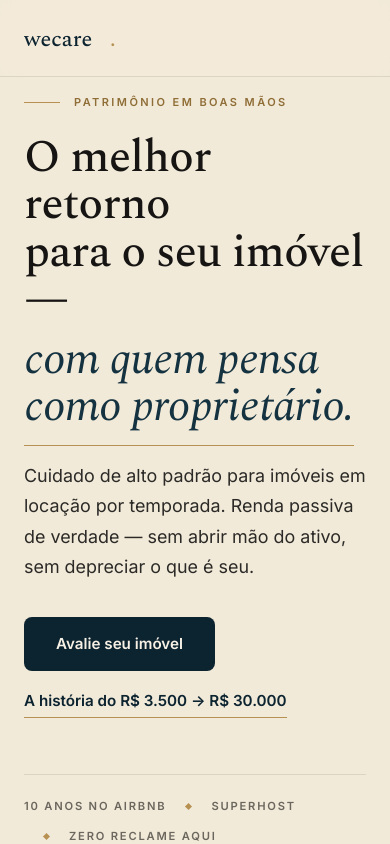
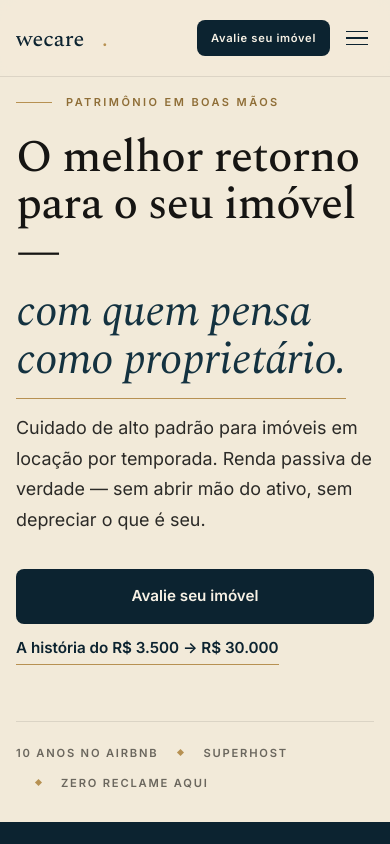
Before and after one commit to WECARE-HOSTING/site-wecare, a Next.js app: page / in a window 390 px wide. Shown: the top 844 px of the page. Built offline with nearby package versions, Linux system fonts and the light colour scheme.

Commit message:
feat: mobile responsive - hamburger nav + breakpoints 900/640px

```diff
--- a/src/app/globals.css
+++ b/src/app/globals.css
@@ -175,6 +175,11 @@ section {
   box-shadow: var(--shadow);
 }
 
+/* Mobile hamburger — hidden by default, shown via media query */
+.wc-nav-mobile {
+  display: none;
+}
+
 /* Nav links */
 .wc-nav-link {
   font-size: 0.72rem;
@@ -278,6 +283,9 @@ details[open] .faq-chevron {
   .wc-nav-links {
     display: none !important;
   }
+  .wc-nav-mobile {
+    display: flex !important;
+  }
   .wc-proof-grid {
     grid-template-columns: 1fr 1fr !important;
   }
@@ -316,3 +324,58 @@ details[open] .faq-chevron {
     grid-template-columns: 1fr !important;
   }
 }
+
+/* ============================================================
+   Mobile small < 640px
+   ============================================================ */
+@media (max-width: 640px) {
+  .wc-container {
+    padding: 0 16px !important;
+  }
+
+  /* ProofBar — 1 col + remove inner left borders */
+  .wc-proof-grid {
+    grid-template-columns: 1fr !important;
+  }
+  .wc-proof-border {
+    border-left: none !important;
+    padding-left: 0 !important;
+  }
+
+  /* Planos notes: 2 col → 1 col */
+  .wc-grid-4 {
+    grid-template-columns: 1fr !important;
+  }
+
+  /* Portfolio: 2 col → 1 col, hide mosaic */
+  .wc-portfolio-grid {
+    grid-template-columns: 1fr !important;
+  }
+  .wc-portfolio-mosaic {
+    display: none !important;
+  }
+
+  /* Hero CTAs: stack vertically, primary full-width */
+  .wc-hero-ctas {
+    flex-direction: column !important;
+    align-items: flex-start !important;
+    gap: 12px !important;
+  }
+  .wc-hero-ctas > a:first-child {
+    display: block !important;
+    text-align: center !important;
+    width: 100% !important;
+  }
+
+  /* CTA section: stack vertically, primary full-width */
+  .wc-cta-group {
+    flex-direction: column !important;
+    align-items: flex-start !important;
+    gap: 16px !important;
+  }
+  .wc-cta-group > a:first-child {
+    display: block !important;
+    text-align: center !important;
+    width: 100% !important;
+  }
+}
--- a/src/components/CTAFinal.tsx
+++ b/src/components/CTAFinal.tsx
@@ -33,7 +33,7 @@ export default function CTAFinal() {
           <p style={{ fontSize: "1.1rem", lineHeight: 1.7, color: "var(--navy-100)", margin: "26px 0 36px", maxWidth: "52ch" }}>
             Avaliamos o seu imóvel sem compromisso. Se houver fit dos dois lados, seguimos para o contrato de gestão. Quem está, está bem.
           </p>
-          <div style={{ display: "flex", gap: 18, flexWrap: "wrap", alignItems: "center" }}>
+          <div className="wc-cta-group" style={{ display: "flex", gap: 18, flexWrap: "wrap", alignItems: "center" }}>
             <a
               href={WA_LINK}
               target="_blank"
--- a/src/components/Hero.tsx
+++ b/src/components/Hero.tsx
@@ -68,7 +68,7 @@ export default function Hero() {
               Cuidado de alto padrão para imóveis em locação por temporada. Renda passiva de verdade — sem abrir mão do ativo, sem depreciar o que é seu.
             </p>
 
-            <div style={{ display: "flex", gap: 18, flexWrap: "wrap", alignItems: "center" }}>
+            <div className="wc-hero-ctas" style={{ display: "flex", gap: 18, flexWrap: "wrap", alignItems: "center" }}>
               <a
                 href="https://wa.me/5511969760183?text=Quero%20avaliar%20o%20meu%20im%C3%B3vel%20para%20a%20WECARE%20fazer%20a%20gest%C3%A3o"
                 target="_blank"
--- a/src/components/Nav.tsx
+++ b/src/components/Nav.tsx
@@ -1,10 +1,23 @@
 "use client";
-import { useEffect, useRef } from "react";
+import { useEffect, useRef, useState } from "react";
 
 export default function Nav() {
   const headerRef = useRef<HTMLElement>(null);
   const timerRef = useRef<ReturnType<typeof setTimeout> | null>(null);
   const hiddenRef = useRef(false);
+  const menuOpenRef = useRef(false);
+  const [menuOpen, setMenuOpen] = useState(false);
+
+  const toggleMenu = () => {
+    const next = !menuOpenRef.current;
+    menuOpenRef.current = next;
+    setMenuOpen(next);
+    if (next && headerRef.current) {
+      headerRef.current.style.transform = "translateY(0)";
+      headerRef.current.style.opacity = "1";
+      if (timerRef.current) clearTimeout(timerRef.current);
+    }
+  };
 
   useEffect(() => {
     const header = headerRef.current;
@@ -17,6 +30,7 @@ export default function Nav() {
     };
 
     const hide = () => {
+      if (menuOpenRef.current) return;
       header.style.transform = "translateY(-100%)";
       header.style.opacity = "0";
       hiddenRef.current = true;
@@ -28,10 +42,8 @@ export default function Nav() {
       timerRef.current = setTimeout(hide, 3000);
     };
 
-    // Start the timer on mount
     timerRef.current = setTimeout(hide, 3000);
 
-    // Any user interaction resets the timer and shows the nav
     const events = ["scroll", "mousemove", "touchstart", "keydown", "click"];
     events.forEach(ev => window.addEventListener(ev, resetTimer, { passive: true }));
 
@@ -61,26 +73,17 @@ export default function Nav() {
     >
       <div
         className="wc-container"
-        style={{
-          display: "flex",
-          alignItems: "center",
-          justifyContent: "space-between",
-          height: 76,
-        }}
+        style={{ display: "flex", alignItems: "center", justifyContent: "space-between", height: 76 }}
       >
         {/* Logo */}
         <a href="#topo" style={{ textDecoration: "none", display: "inline-flex", alignItems: "center", gap: 10 }}>
           <svg width="120" height="28" viewBox="0 0 120 28" fill="none" aria-label="WeCare">
-            <text x="0" y="22" fontFamily="var(--font-serif)" fontWeight="500" fontSize="22" fill="var(--navy-800)">
-              wecare
-            </text>
-            <text x="86" y="22" fontFamily="var(--font-serif)" fontWeight="500" fontSize="22" fill="var(--gold-500)">
-              .
-            </text>
+            <text x="0" y="22" fontFamily="var(--font-serif)" fontWeight="500" fontSize="22" fill="var(--navy-800)">wecare</text>
+            <text x="86" y="22" fontFamily="var(--font-serif)" fontWeight="500" fontSize="22" fill="var(--gold-500)">.</text>
           </svg>
         </a>
 
-        {/* Nav links */}
+        {/* Desktop nav links */}
         <nav className="wc-nav-links" style={{ display: "flex", alignItems: "center", gap: 26 }}>
           <a className="wc-nav-link" href="#porque">Por que</a>
           <a className="wc-nav-link" href="#servicos">Serviços</a>
@@ -111,7 +114,103 @@ export default function Nav() {
             Avalie seu imóvel
           </a>
         </nav>
+
+        {/* Mobile: CTA + hamburger */}
+        <div className="wc-nav-mobile" style={{ display: "none", alignItems: "center", gap: 10 }}>
+          <a
+            href="https://wa.me/5511969760183?text=Quero%20avaliar%20o%20meu%20im%C3%B3vel%20para%20a%20WECARE%20fazer%20a%20gest%C3%A3o"
+            target="_blank"
+            rel="noopener noreferrer"
+            style={{
+              display: "inline-block",
+              background: "var(--navy-800)",
+              color: "var(--ivory-100)",
+              fontFamily: "var(--font-sans)",
+              fontWeight: 600,
+              fontSize: "0.7rem",
+              letterSpacing: "0.06em",
+              padding: "9px 14px",
+              borderRadius: "var(--radius)",
+              textDecoration: "none",
+              whiteSpace: "nowrap",
+            }}
+          >
+            Avalie seu imóvel
+          </a>
+          <button
+            onClick={toggleMenu}
+            aria-label={menuOpen ? "Fechar menu" : "Abrir menu"}
+            aria-expanded={menuOpen}
+            style={{
+              background: "none",
+              border: "none",
+              cursor: "pointer",
+              padding: "8px 6px",
+              display: "flex",
+              flexDirection: "column",
+              justifyContent: "center",
+              gap: 5,
+            }}
+          >
+            <span style={{
+              display: "block", width: 22, height: 1.5, background: "var(--navy-800)",
+              transition: "transform 0.25s ease, opacity 0.25s ease",
+              transform: menuOpen ? "translateY(6.5px) rotate(45deg)" : "none",
+            }} />
+            <span style={{
+              display: "block", width: 22, height: 1.5, background: "var(--navy-800)",
+              transition: "opacity 0.25s ease",
+              opacity: menuOpen ? 0 : 1,
+            }} />
+            <span style={{
+              display: "block", width: 22, height: 1.5, background: "var(--navy-800)",
+              transition: "transform 0.25s ease, opacity 0.25s ease",
+              transform: menuOpen ? "translateY(-6.5px) rotate(-45deg)" : "none",
+            }} />
+          </button>
+        </div>
       </div>
+
+      {/* Mobile dropdown */}
+      {menuOpen && (
+        <div style={{
+          background: "rgba(242,234,217,0.98)",
+          backdropFilter: "blur(12px)",
+          WebkitBackdropFilter: "blur(12px)",
+          borderTop: "1px solid var(--line-soft)",
+          paddingBottom: 8,
+        }}>
+          <div className="wc-container">
+            {[
+              { href: "#porque", label: "Por que WeCare" },
+              { href: "#servicos", label: "Serviços" },
+              { href: "#portfolio", label: "Portfólio" },
+              { href: "#como-funciona", label: "Como funciona" },
+              { href: "#planos", label: "Planos" },
+            ].map(link => (
+              <a
+                key={link.href}
+                href={link.href}
+                onClick={() => { menuOpenRef.current = false; setMenuOpen(false); }}
+                style={{
+                  display: "block",
+                  padding: "13px 0",
+                  fontFamily: "var(--font-sans)",
+                  fontWeight: 600,
+                  fontSize: "0.78rem",
+                  letterSpacing: "0.18em",
+                  textTransform: "uppercase",
+                  color: "var(--navy-800)",
+                  textDecoration: "none",
+                  borderBottom: "1px solid var(--line-soft)",
+                }}
+              >
+                {link.label}
+              </a>
+            ))}
+          </div>
+        </div>
+      )}
     </header>
   );
 }
--- a/src/components/ProofBar.tsx
+++ b/src/components/ProofBar.tsx
@@ -16,7 +16,7 @@ export default function ProofBar() {
           </div>
         </div>
 
-        <div data-reveal="" style={{ borderLeft: "1px solid var(--line-soft-dark)", paddingLeft: 32 }}>
+        <div data-reveal="" className="wc-proof-border" style={{ borderLeft: "1px solid var(--line-soft-dark)", paddingLeft: 32 }}>
           <div style={{ fontFamily: "var(--font-serif)", fontWeight: 500, fontSize: "clamp(2.2rem, 1.6rem + 1.6vw, 3.1rem)", lineHeight: 1, color: "var(--ivory-100)" }}>
             10 anos
           </div>
@@ -25,7 +25,7 @@ export default function ProofBar() {
           </div>
         </div>
 
-        <div data-reveal="" style={{ borderLeft: "1px solid var(--line-soft-dark)", paddingLeft: 32 }}>
+        <div data-reveal="" className="wc-proof-border" style={{ borderLeft: "1px solid var(--line-soft-dark)", paddingLeft: 32 }}>
           <div style={{ display: "flex", alignItems: "center", gap: 12 }}>
             <span style={{ width: 50, height: 50, borderRadius: 999, border: "1px solid var(--gold-500)", display: "flex", alignItems: "center", justifyContent: "center", flexShrink: 0 }}>
               <svg width="24" height="24" viewBox="0 0 24 24" fill="none" stroke="var(--gold-300)" strokeWidth="1.5" strokeLinecap="round" strokeLinejoin="round">
```
